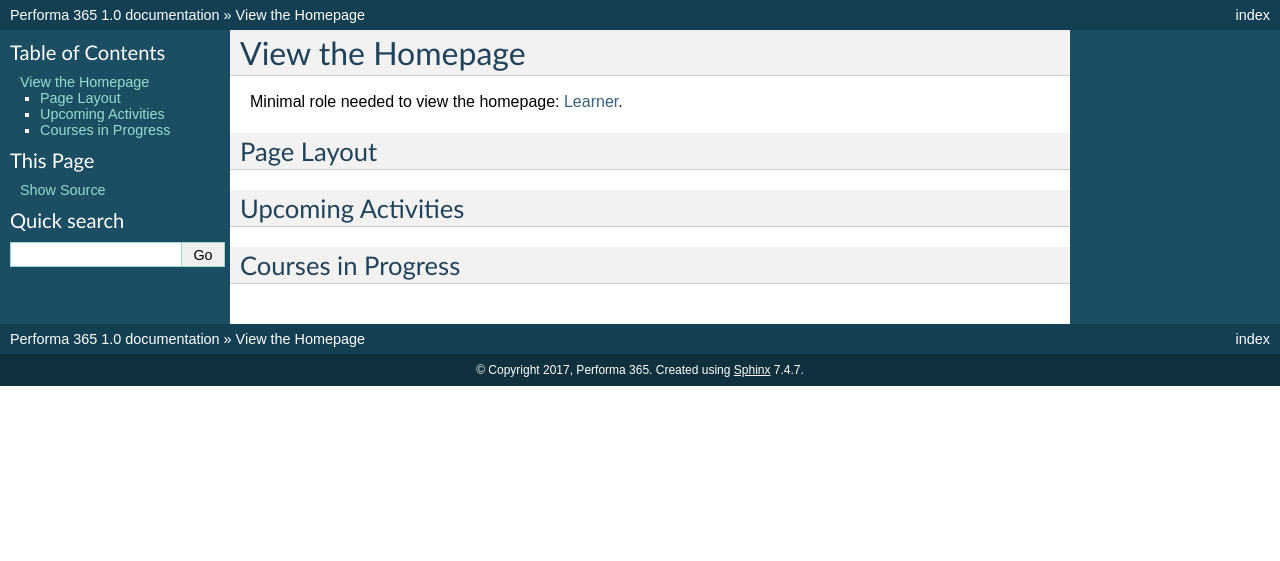
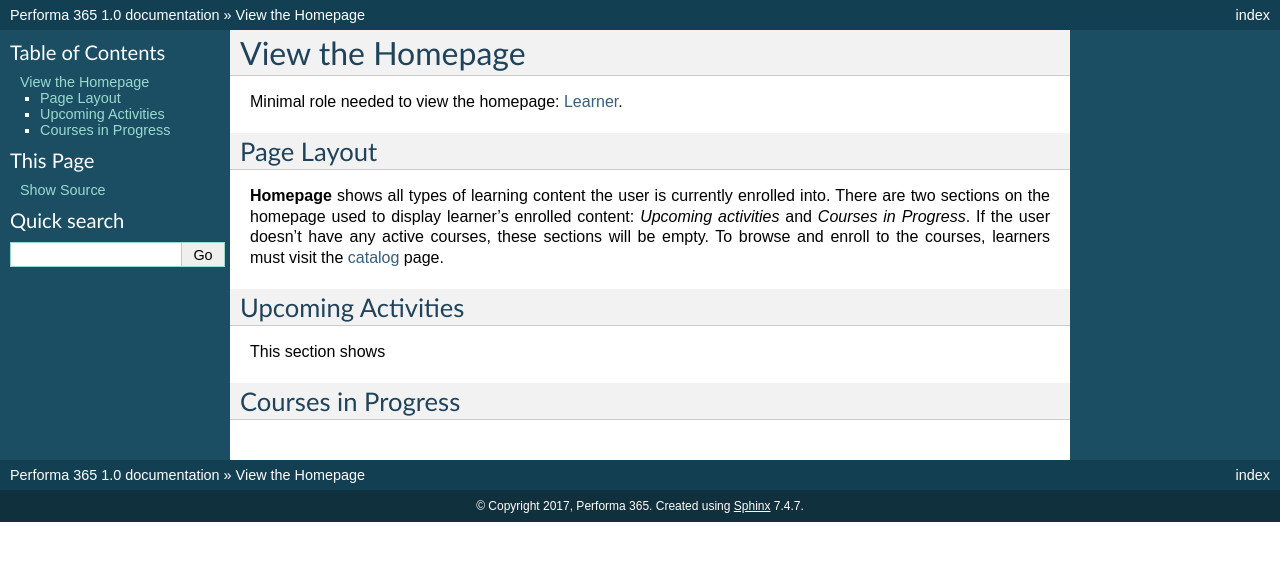
Before and after one commit to pslisko/performa365docs, a Sphinx documentation site: the page built from docs/howto/view_homepage.rst, in a window 1280 px wide. Shown: the top 561 px of the page. Built offline with Sphinx 7.4.7, drawn with Linux system fonts in a browser that asks for light colours; pages that are not in the unit, such as notebooks, are missing from menus.

Commit message:
Update view_homepage.rst

```diff
--- a/docs/howto/view_homepage.rst
+++ b/docs/howto/view_homepage.rst
@@ -6,9 +6,12 @@
 Page Layout
 **************
 
+**Homepage** shows all types of learning content the user is currently enrolled into. There are two sections on the homepage used to display learner's enrolled content: *Upcoming activities* and *Courses in Progress*. If the user doesn't have any active courses, these sections will be empty. To browse and enroll to the courses, learners must visit the :ref:`catalog <catalog>` page.
+
 Upcoming Activities
 ********************
 
+This section shows
 
 
 Courses in Progress
```
